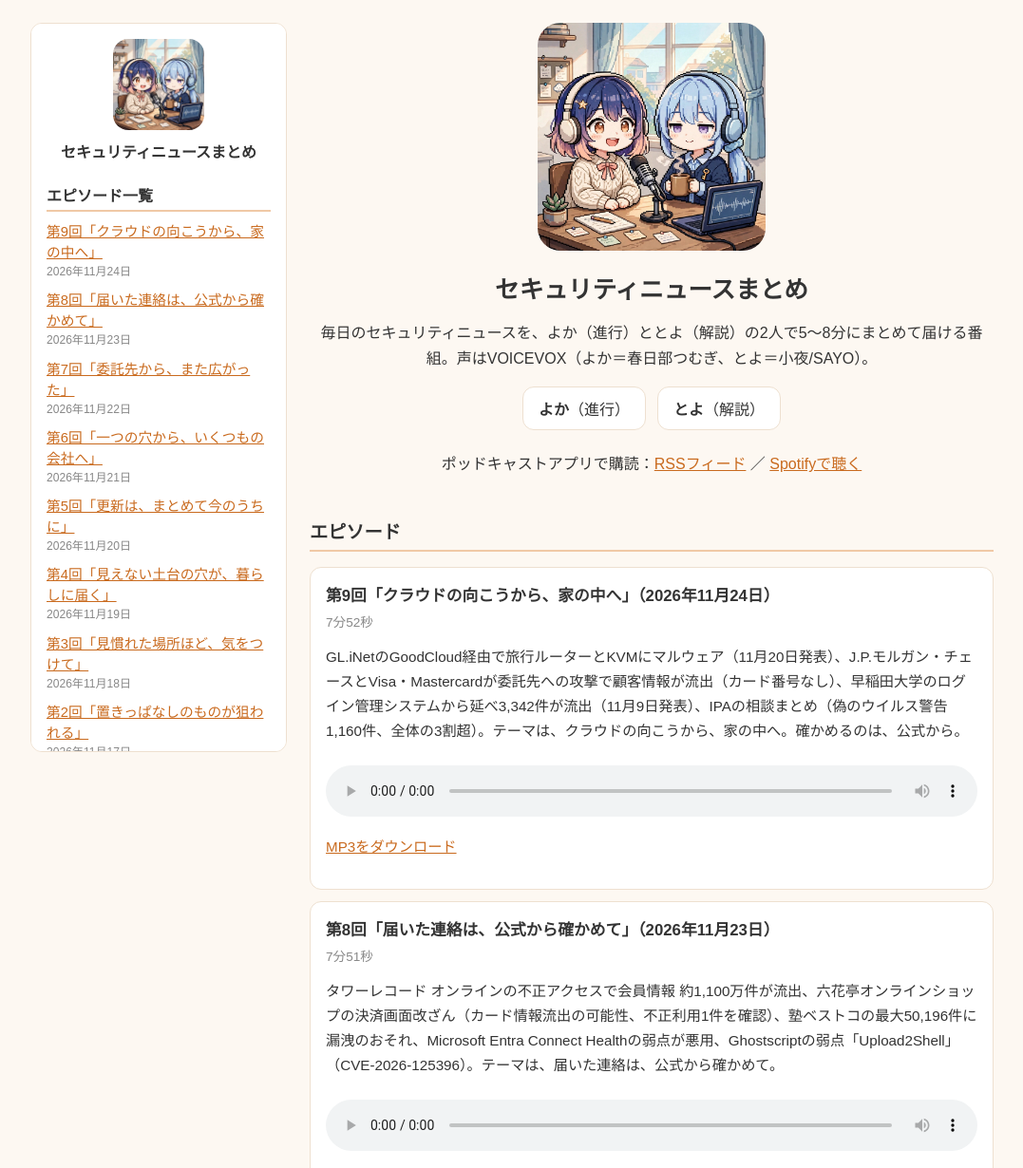
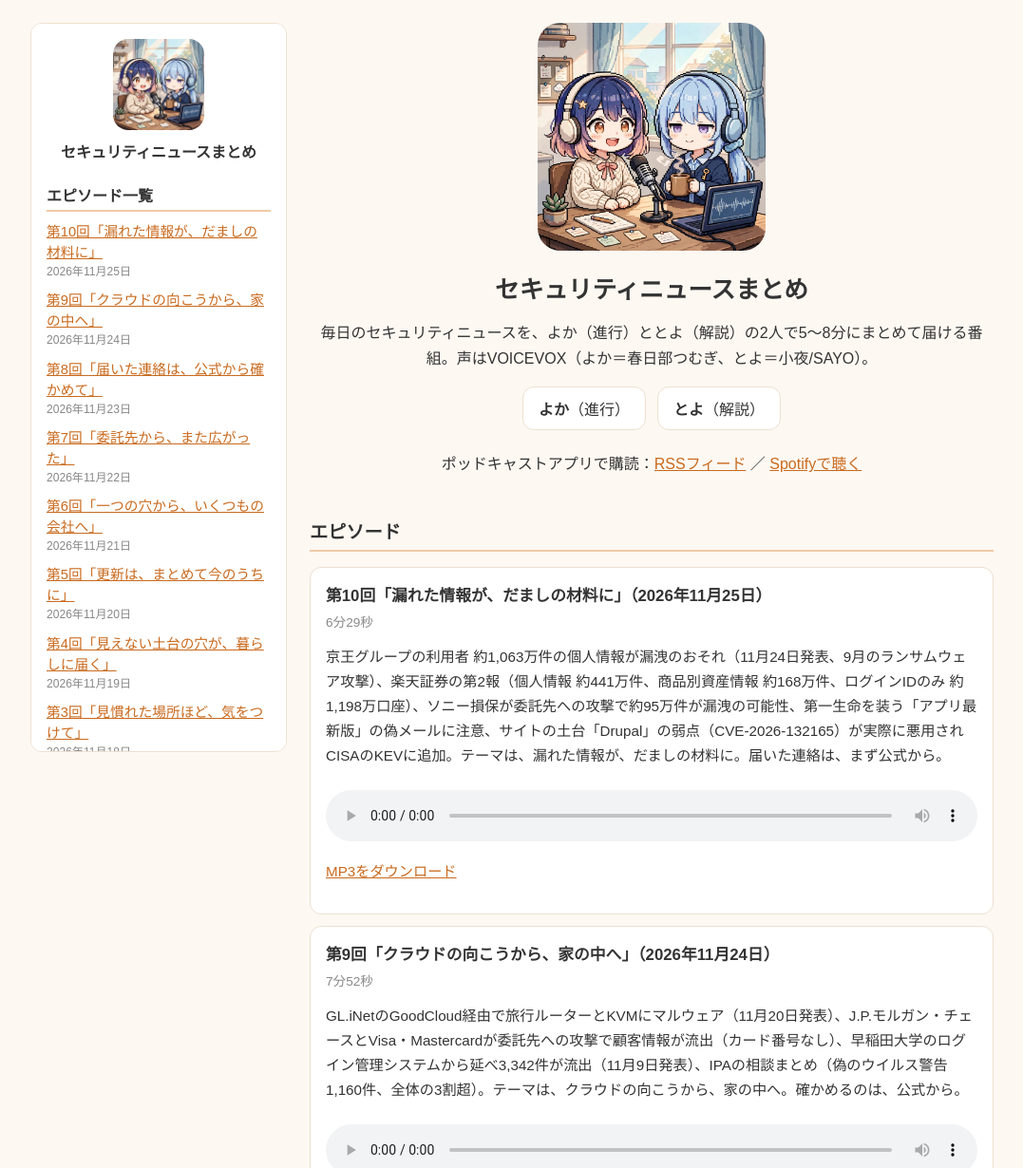
Before and after one commit to nodokaha/security-news-podcast, a plain HTML site: page index.html in a window 1280 px wide. Shown: the top 1230 px of the page at 95% size, without its empty margins (48-1125 px from the left). Drawn offline with Linux system fonts and the light colour scheme.

Commit message:
第10回 ep10.mp3 を追加し feed.xml と index.html を更新

```diff
--- a/index.html
+++ b/index.html
@@ -50,6 +50,7 @@
     <h2>エピソード一覧</h2>
     <ul>
       <!-- sidebar-episodes: 新しい回はこの下の先頭に追加する -->
+      <li><a href="#ep10">第10回「漏れた情報が、だましの材料に」</a><span>2026年11月25日</span></li>
       <li><a href="#ep9">第9回「クラウドの向こうから、家の中へ」</a><span>2026年11月24日</span></li>
       <li><a href="#ep8">第8回「届いた連絡は、公式から確かめて」</a><span>2026年11月23日</span></li>
       <li><a href="#ep7">第7回「委託先から、また広がった」</a><span>2026年11月22日</span></li>
@@ -92,6 +93,13 @@
 
   <h2>エピソード</h2>
   <!-- episodes: 新しい回はこの下の先頭に追加する -->
+  <div class="episode" id="ep10">
+    <h3>第10回「漏れた情報が、だましの材料に」（2026年11月25日）</h3>
+    <div class="meta">6分29秒</div>
+    <p>京王グループの利用者 約1,063万件の個人情報が漏洩のおそれ（11月24日発表、9月のランサムウェア攻撃）、楽天証券の第2報（個人情報 約441万件、商品別資産情報 約168万件、ログインIDのみ 約1,198万口座）、ソニー損保が委託先への攻撃で約95万件が漏洩の可能性、第一生命を装う「アプリ最新版」の偽メールに注意、サイトの土台「Drupal」の弱点（CVE-2026-132165）が実際に悪用されCISAのKEVに追加。テーマは、漏れた情報が、だましの材料に。届いた連絡は、まず公式から。</p>
+    <audio controls preload="metadata" src="ep10.mp3"></audio>
+    <p><a href="ep10.mp3">MP3をダウンロード</a></p>
+  </div>
   <div class="episode" id="ep9">
     <h3>第9回「クラウドの向こうから、家の中へ」（2026年11月24日）</h3>
     <div class="meta">7分52秒</div>
```
Also changed, not shown: feed.xml (+9 -0 lines), 1 other file.
